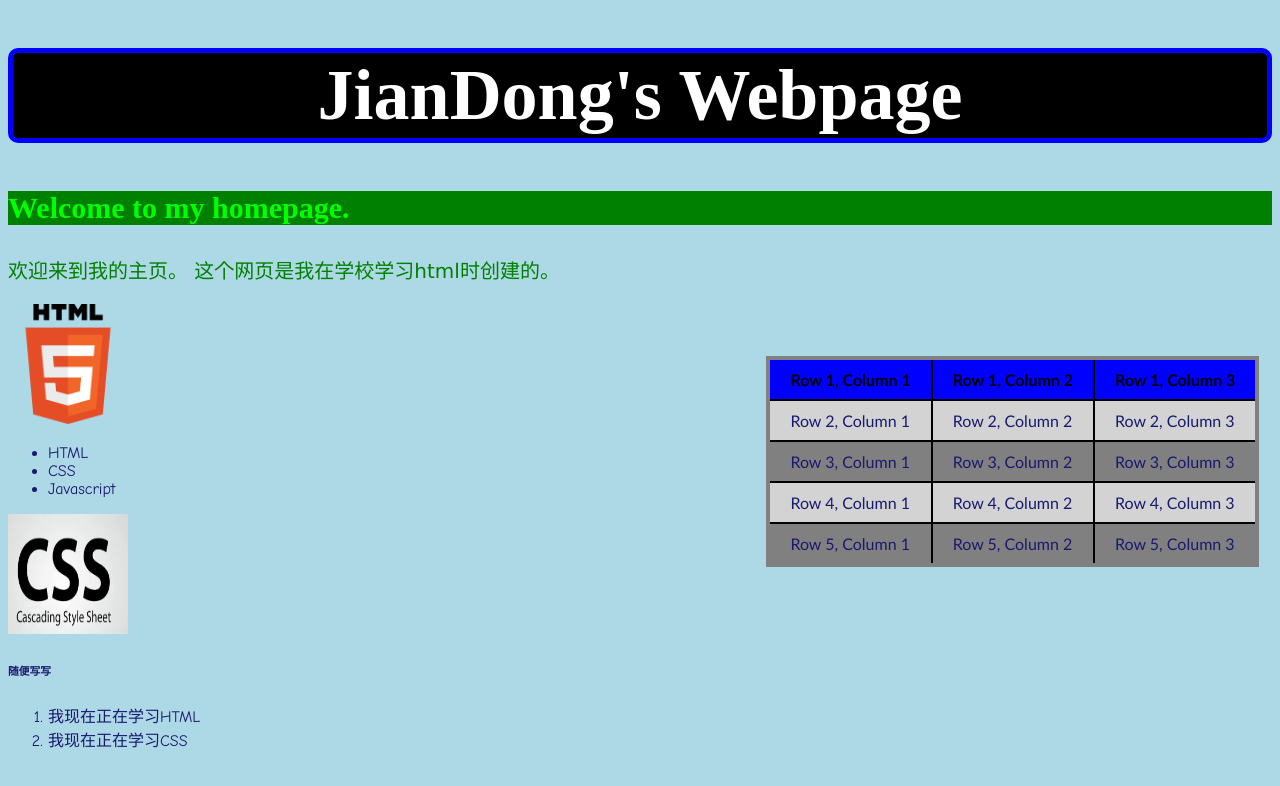
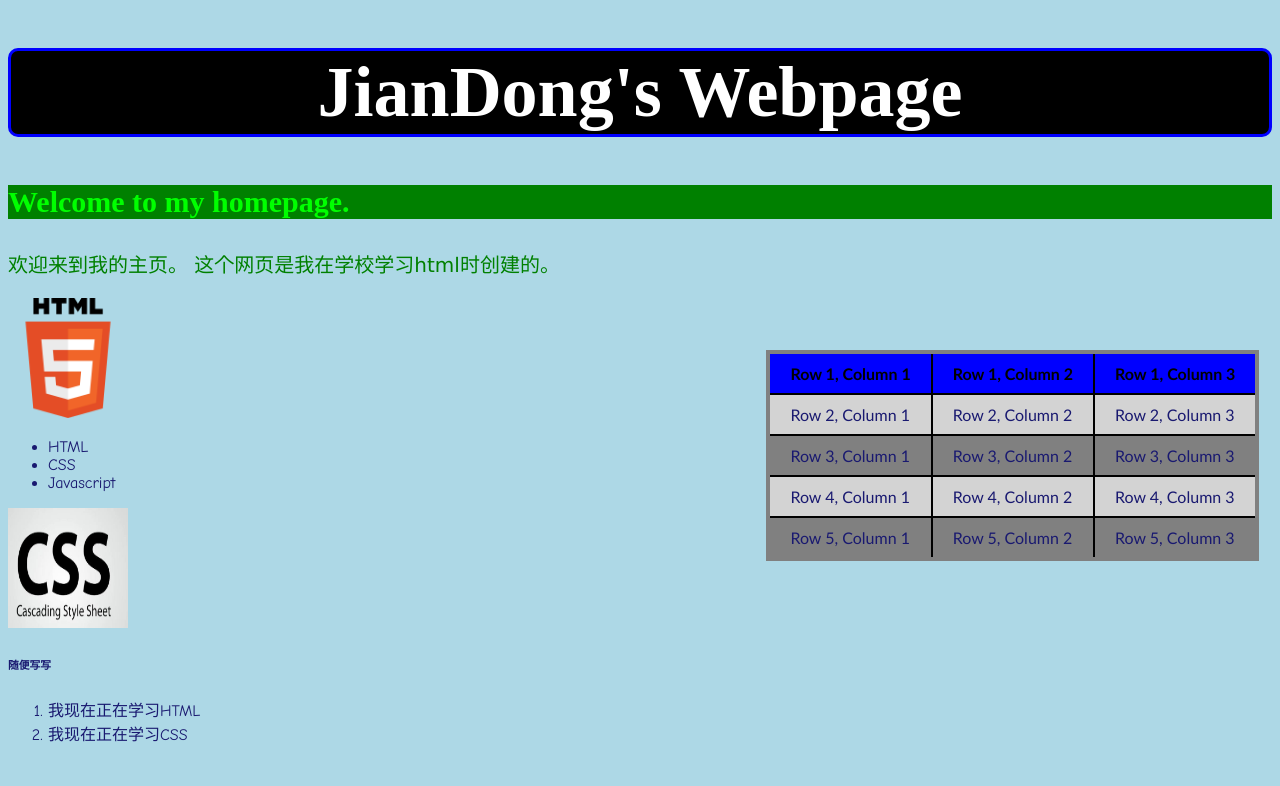
Before and after one commit to W-JD/HTML-gh-pages, a plain HTML site: page 文件.html in a window 1280 px wide. Drawn offline with Linux system fonts and the light colour scheme.

Commit message:
Update CSS-文件.css

```diff
--- a/CSS/CSS-文件.css
+++ b/CSS/CSS-文件.css
@@ -4,9 +4,9 @@ h1 {
 	text-align: center;
 	font-size:4.5em;
 	background:black;
-	border: 5px solid blue;
+	border: 3px solid blue;
 	border-radius: 10px;
-	padding:1px 1px 1px 1px;
+	padding:0px 3px 0px 3px;
 	font-family: "Times New Roman", Georgia, Serif;
     	color: white;
   	text-align: center;
```
